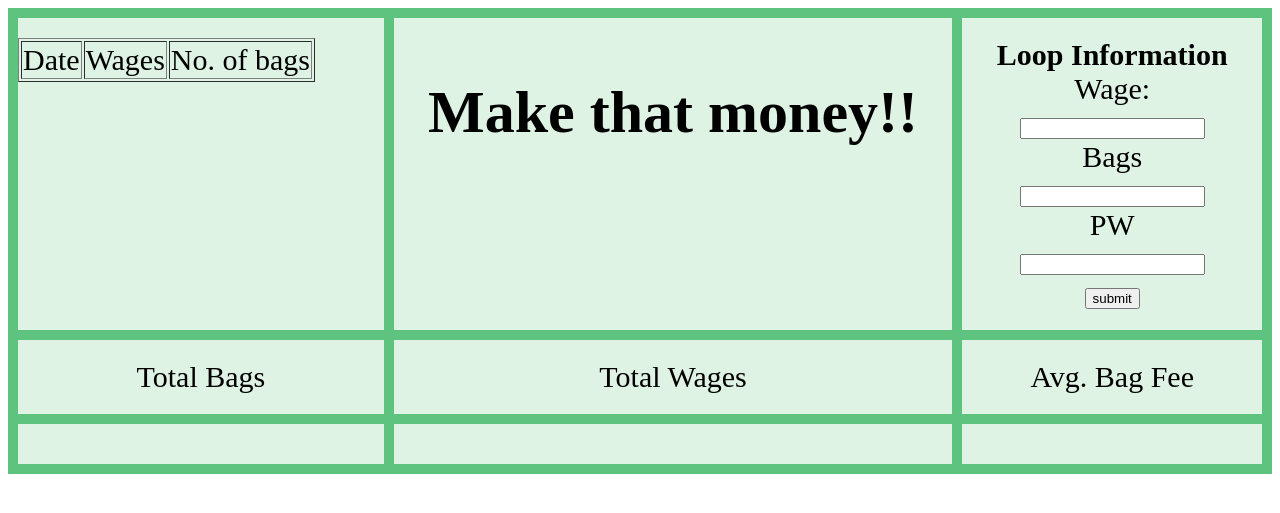
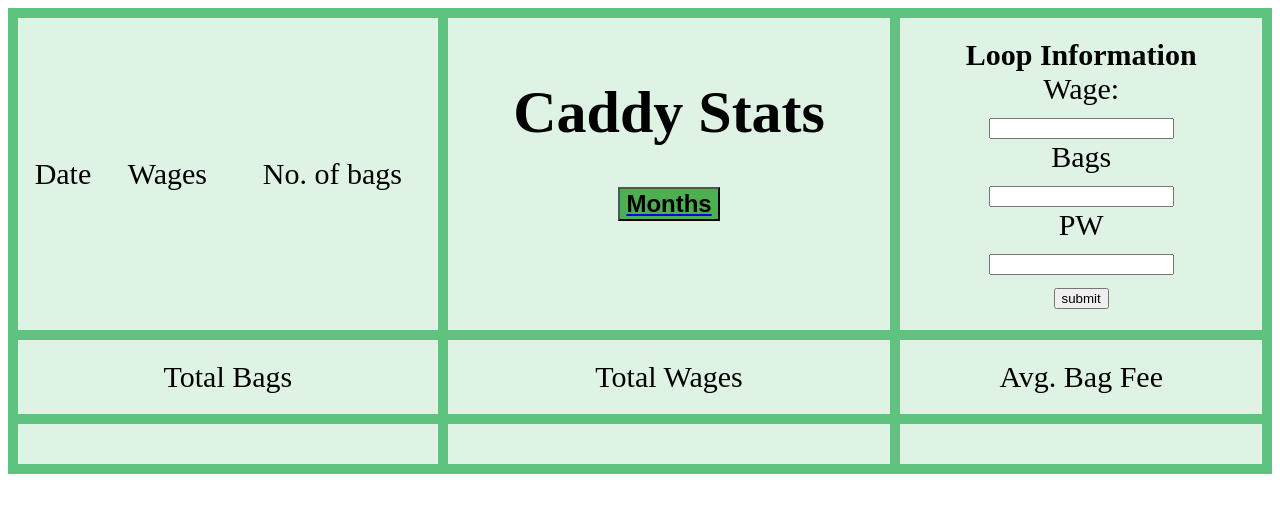
Before and after one commit to debboutr/collect, a Flask app: template templates/home.html in a window 1280 px wide. Shown: the top 513 px of the page. Run offline with Flask 2, Linux system fonts and the light colour scheme; the template is opened without the code that fills it, so the values that code supplies are empty.

Commit message:
add monthly stats

```diff
--- a/app.py
+++ b/app.py
@@ -60,5 +60,49 @@ def home():
     con.close()
     return render_template("home.html", **context)
 
+@app.route('/months', methods=['GET'])
+def months():
+    HOME = str(Path(os.getcwd()).parent / "data")
+    context = dict()
+    con = sql.connect(f"{HOME}/database.db")
+    cursor = con.cursor()
+
+
+    con.row_factory = sql.Row
+    sum_month = """select
+                        sum(wage) as wages,
+                        sum(bags) as bags,
+                        substr(date, 1, 2) as Month
+                    from
+                        loops
+                    group by
+                        substr(date, 1, 2)"""
+    cur = con.cursor()
+    cur.execute(sum_month)
+    ans = cur.fetchall()
+    months = {
+            "01": "January",
+            "02": "February",
+            "03": "March",
+            "04": "April",
+            "05": "May",
+            "06": "June",
+            "07": "July",
+            "08": "August",
+            "09": "September",
+            "10": "October",
+            "11": "November",
+            "12": "December",
+            }
+    context.update({
+        "rows":ans,
+        "months": months,
+        "user": session
+        })
+
+    con.close()
+    return render_template("months.html", **context)
+
+
 if __name__ == '__main__':
     app.run(debug=True)
--- a/static/css/main.css
+++ b/static/css/main.css
@@ -29,3 +29,19 @@
     height: 0;
   }
 }
+
+table {
+    width: 100%;
+    height: 100%;
+    border: 3px ;
+}
+
+a {
+    margin-top: 24px;
+    display: flex;
+    justify-content: center;
+}
+button {
+    background-color: #4CAF50;
+    font-size: 24px;
+}
--- a/templates/home.html
+++ b/templates/home.html
@@ -7,7 +7,7 @@
   <body>
       <div class="grid-container">
         <div class="item1">
-          <table border = 1>
+          <table>
              <thead>
                 <td>Date</td>
                 <td>Wages</td>
@@ -24,7 +24,12 @@
           </table>
         </div>
         <div class="item2">
-          <h1>Make that money!!</h1>
+          <h1>Caddy Stats</h1>
+          <a href="{{ url_for('months') }}">
+            <button type="button">
+              <b>Months</b>
+            </button>
+          </a>
         </div>
         <div class="item3">
           <form action = "{{ url_for('home') }}" method = "POST">
```
Also changed, not shown: templates/months.html (added, +43 -0 lines).
